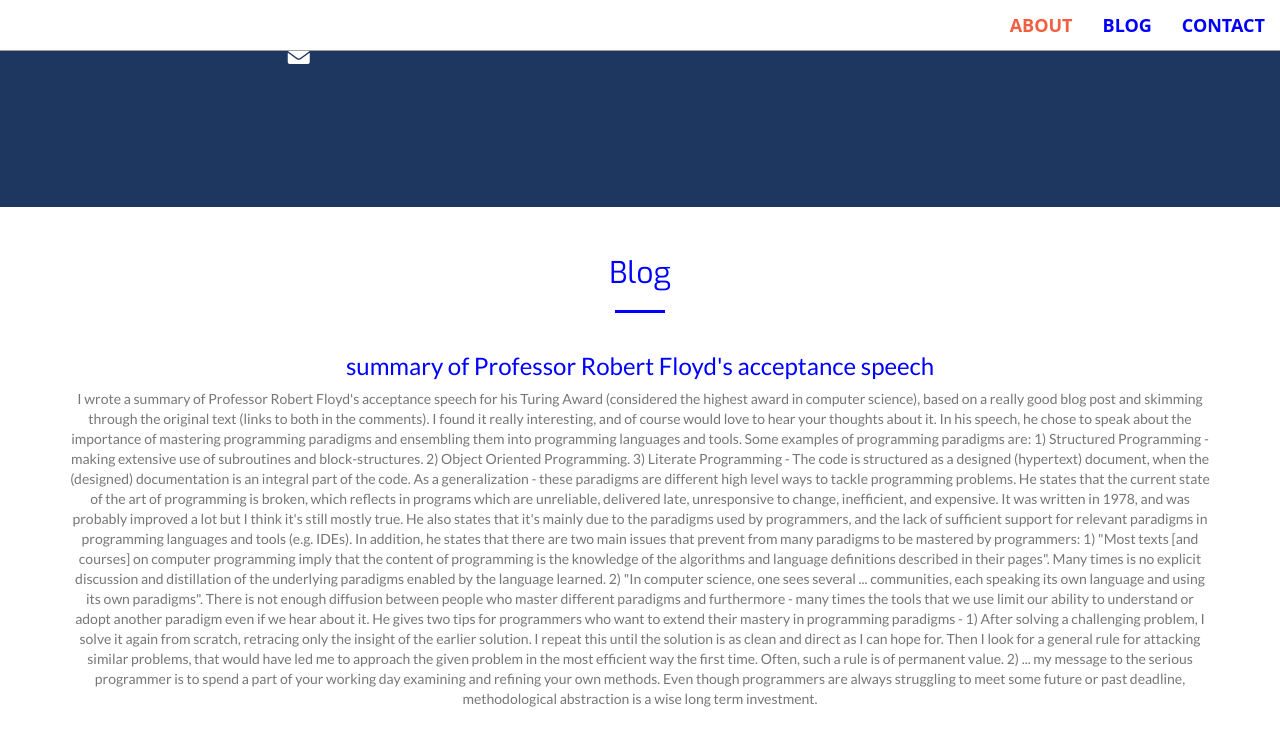
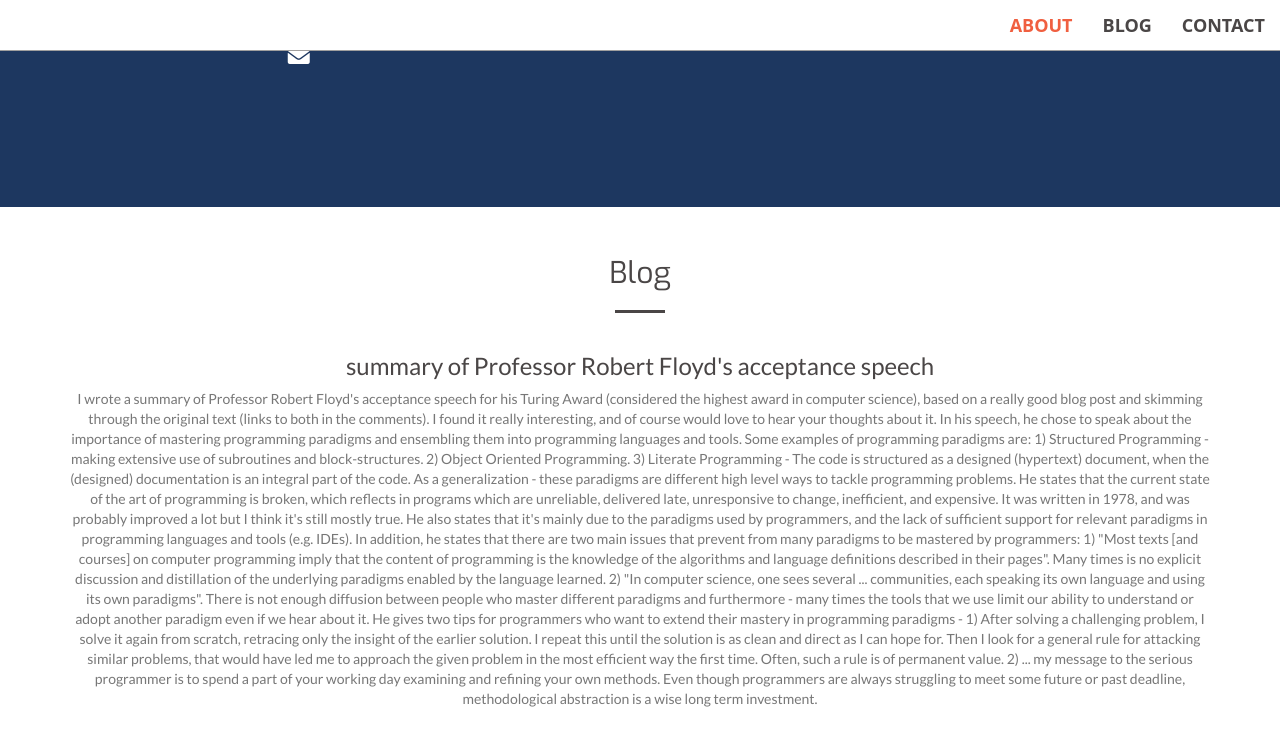
Before and after one commit to idan-bassuk/idan-bassuk.github.io, a Jekyll site: the page built from index.html, in a window 1280 px wide and 900 px high, scrolled down 1413 px. Shown: the top 746 px of the window. Built offline with Jekyll 4.4.1, drawn with Linux system fonts in a browser that asks for light colours.

Commit message:
Update main.scss

```diff
--- a/css/main.scss
+++ b/css/main.scss
@@ -40,7 +40,7 @@ $theme-primary-light: white;
 $theme-secondary: #F05F40;
 
 $theme-dark: #424040;
-$theme-dark-dark: blue;
+$theme-dark-dark: #4a4646;
 $theme-dark-light: white;
 
 // Import partials from `sass_dir` (defaults to `_sass`)
```
